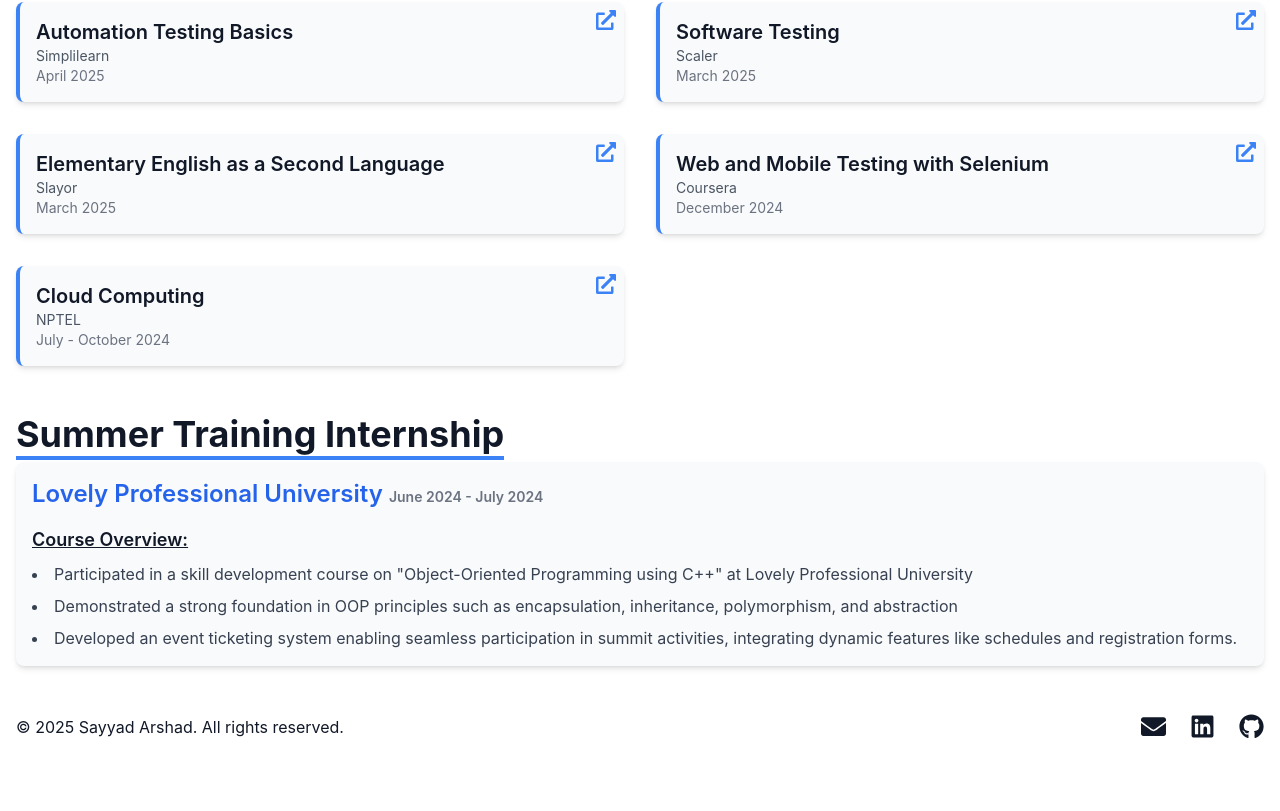
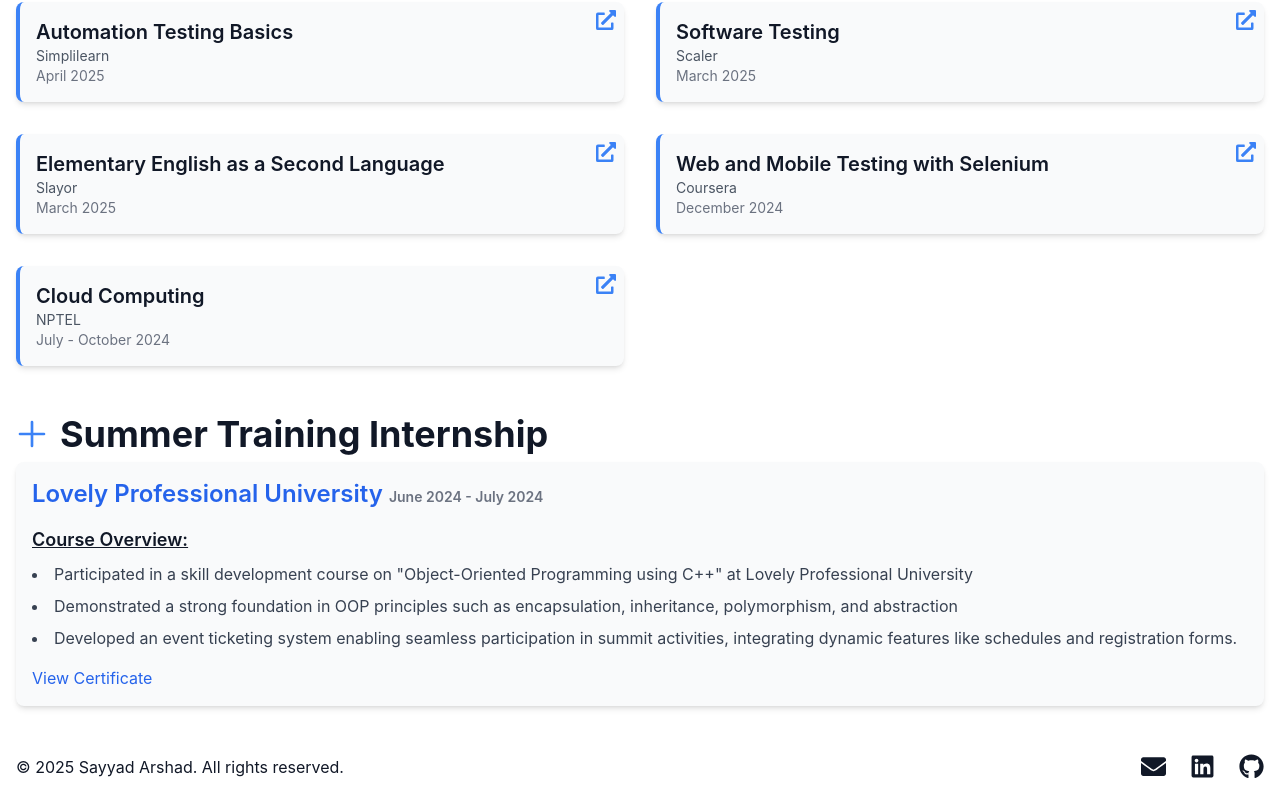
Before and after one commit to SayyadArshad/my-portfolio, a React app: page / in a window 1280 px wide. Shown: the part 3166-3977 px from the top of the page. Before the commit the page ends 3937 px from the top, so only its background shows below. Built offline with nearby package versions, Linux system fonts and the light colour scheme; the HTML template or start-up script is replaced by a standard one.

Commit message:
Updated Internships.jsx

```diff
--- a/src/components/Internships.jsx
+++ b/src/components/Internships.jsx
@@ -7,31 +7,45 @@ const Internship = () => {
       className="bg-white dark:bg-gray-900 text-gray-900 dark:text-white pt-4 pb-4"
     >
       <div className="max-w-screen-xl mx-auto px-4">
-        <div className="pb-2">
-          <h2 className="text-4xl font-bold inline border-b-4 border-blue-500">
-            Summer Training Internship
-          </h2>
+        <div className="pb-2 flex items-center space-x-3">
+          {/* Icon */}
+          <svg xmlns="http://www.w3.org/2000/svg" fill="none" viewBox="0 0 24 24" stroke="currentColor" className="h-8 w-8 text-blue-500">
+            <path strokeLinecap="round" strokeLinejoin="round" strokeWidth="2" d="M12 3v18m9-9H3" />
+          </svg>
+          <h2 className="text-4xl font-bold">Summer Training Internship</h2>
         </div>
 
         <div className="bg-gray-50 dark:bg-gray-800 p-4 rounded-lg shadow-md dark:shadow-gray-700 hover:scale-[1.01] duration-300">
           <h3 className="text-2xl font-semibold text-blue-600 dark:text-blue-400">
-          Lovely Professional University <span className="text-sm text-gray-500 dark:text-gray-400"> June 2024 - July 2024</span>
+            Lovely Professional University <span className="text-sm text-gray-500 dark:text-gray-400"> June 2024 - July 2024</span>
           </h3>
-          {/* <p className="mt-1 text-lg font-medium">Tech Intern</p> */}
 
           <div className="mt-4">
             <h4 className="text-lg font-semibold underline mb-2">Course Overview:</h4>
             <ul className="list-disc list-inside space-y-2 text-gray-700 dark:text-gray-300">
               <li>
-              Participated in a skill development course on "Object-Oriented
-              Programming using C++" at Lovely Professional University
-                            </li>
+                Participated in a skill development course on "Object-Oriented
+                Programming using C++" at Lovely Professional University
+              </li>
               <li>
-              Demonstrated a strong foundation in OOP principles such as encapsulation, inheritance, polymorphism, and abstraction              </li>
+                Demonstrated a strong foundation in OOP principles such as encapsulation, inheritance, polymorphism, and abstraction
+              </li>
               <li>
                 Developed an event ticketing system enabling seamless participation in summit activities, integrating dynamic features like schedules and registration forms.
               </li>
             </ul>
+          </div>
+
+          {/* Certificate Link */}
+          <div className="mt-4">
+            <a
+              href="https://drive.google.com/file/d/1mg29_bRkOfcD1bA8PV9Y8Rwo3Naqt5Mb/view"
+              target="_blank"
+              rel="noopener noreferrer"
+              className="text-blue-600 hover:text-blue-800 dark:text-blue-400 dark:hover:text-blue-500"
+            >
+              View Certificate
+            </a>
           </div>
         </div>
       </div>
```
